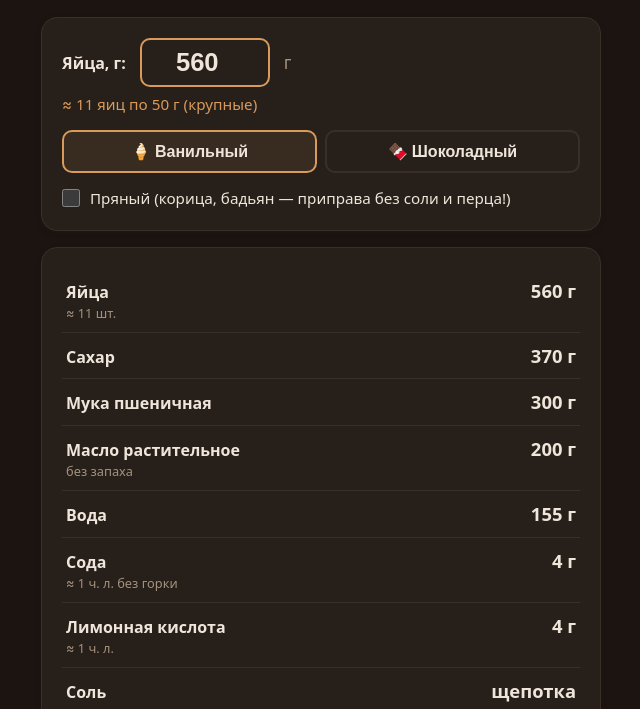
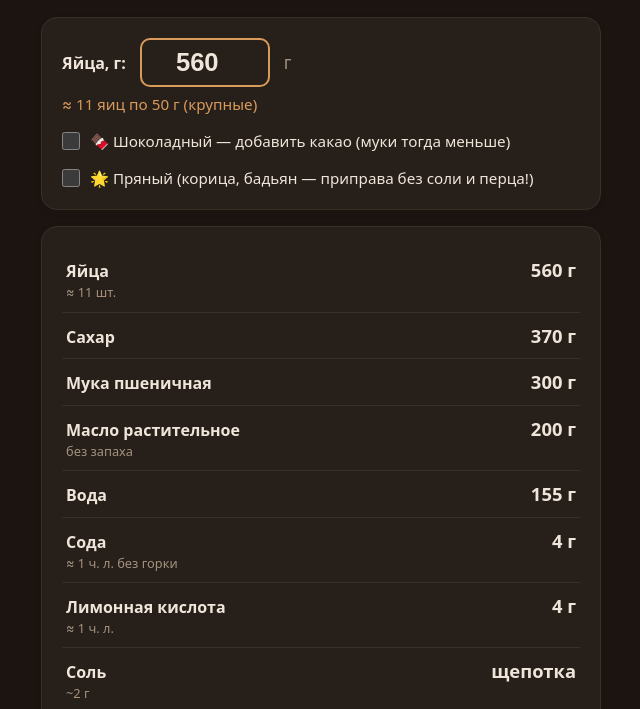
Before and after one commit to devsergeev/biskvit-calculator, a plain HTML site: page index.html in a window 1280 px wide. Shown: the part 91-800 px from the top of the page, without its empty margins (319-959 px from the left). Drawn offline with Linux system fonts and the light colour scheme.

Commit message:
Какао — галочка-опция, а не режим; убрал название ванильный (ванили нет)

```diff
--- a/index.html
+++ b/index.html
@@ -87,30 +87,7 @@
   .unit { font-size: 1.1rem; color: var(--muted); }
   #eggcount { color: var(--accent); font-size: 0.95rem; margin-top: 6px; }
 
-  .seg {
-    display: flex;
-    gap: 8px;
-    margin-top: 14px;
-  }
-  .seg button {
-    flex: 1;
-    padding: 10px;
-    font-size: 1rem;
-    font-weight: 600;
-    border: 2px solid var(--line);
-    border-radius: 10px;
-    background: var(--card);
-    color: var(--ink);
-    cursor: pointer;
-    transition: all 0.15s;
-  }
-  .seg button.active {
-    border-color: var(--accent);
-    background: var(--accent-soft);
-  }
-  .seg button .dot { margin-right: 4px; }
-
-  .spice-row {
+  .opt-row {
     display: flex;
     align-items: center;
     gap: 10px;
@@ -118,8 +95,7 @@
     font-size: 0.95rem;
     color: var(--ink);
   }
-  .spice-row input { width: 18px; height: 18px; accent-color: var(--accent); }
-  .spice-row small { color: var(--muted); }
+  .opt-row input { width: 18px; height: 18px; accent-color: var(--accent); }
 
   table { width: 100%; border-collapse: collapse; }
   td { padding: 9px 4px; border-bottom: 1px solid var(--line); vertical-align: baseline; }
@@ -201,14 +177,14 @@
     </div>
     <div id="eggcount"></div>
 
-    <div class="seg">
-      <button id="modeVanilla" class="active" type="button"><span class="dot">🍦</span>Ванильный</button>
-      <button id="modeChoc" type="button"><span class="dot">🍫</span>Шоколадный</button>
+    <div class="opt-row">
+      <input type="checkbox" id="cocoa">
+      <label for="cocoa">🍫 Шоколадный — добавить какао (муки тогда меньше)</label>
     </div>
 
-    <div class="spice-row">
+    <div class="opt-row">
       <input type="checkbox" id="spice">
-      <label for="spice">Пряный (корица, бадьян — приправа без соли и перца!)</label>
+      <label for="spice">🌟 Пряный (корица, бадьян — приправа без соли и перца!)</label>
     </div>
   </div>
 
@@ -283,7 +259,7 @@
   saltG: 2
 };
 
-var state = { eggs: 560, mode: "vanilla", spice: false };
+var state = { eggs: 560, cocoa: false, spice: false };
 
 function r5(x)  { return Math.round(x / 5) * 5; }
 function r05(x) { return Math.round(x * 2) / 2; }
@@ -295,7 +271,7 @@
 
 function calc() {
   var eggs = state.eggs;
-  var choc = state.mode === "choc";
+  var choc = state.cocoa;
   var res = {
     eggs: eggs,
     sugar: r5(R.sugar * eggs),
@@ -360,14 +336,10 @@
   render();
 });
 
-function setMode(m) {
-  state.mode = m;
-  document.getElementById("modeVanilla").className = m === "vanilla" ? "active" : "";
-  document.getElementById("modeChoc").className = m === "choc" ? "active" : "";
+document.getElementById("cocoa").addEventListener("change", function () {
+  state.cocoa = this.checked;
   render();
-}
-document.getElementById("modeVanilla").addEventListener("click", function () { setMode("vanilla"); });
-document.getElementById("modeChoc").addEventListener("click", function () { setMode("choc"); });
+});
 document.getElementById("spice").addEventListener("change", function () {
   state.spice = this.checked;
   render();
@@ -376,9 +348,8 @@
 document.getElementById("copyBtn").addEventListener("click", function () {
   if (!lastResult) return;
   var r = lastResult;
-  var name = state.mode === "choc" ? "Шоколадный" : "Ванильный";
   var lines = [];
-  lines.push("🍰 Бисквит " + name.toLowerCase() + " (в одну чашу)");
+  lines.push("🍰 Бисквит " + (state.cocoa ? "шоколадный " : "") + "(в одну чашу)");
   lines.push("");
   lines.push("Ингредиенты:");
   lines.push("• Яйца — " + fmt(r.eggs) + " г (≈" + Math.round(r.eggs / 50) + " шт.)");
```
Also changed, not shown: 1 other file.
